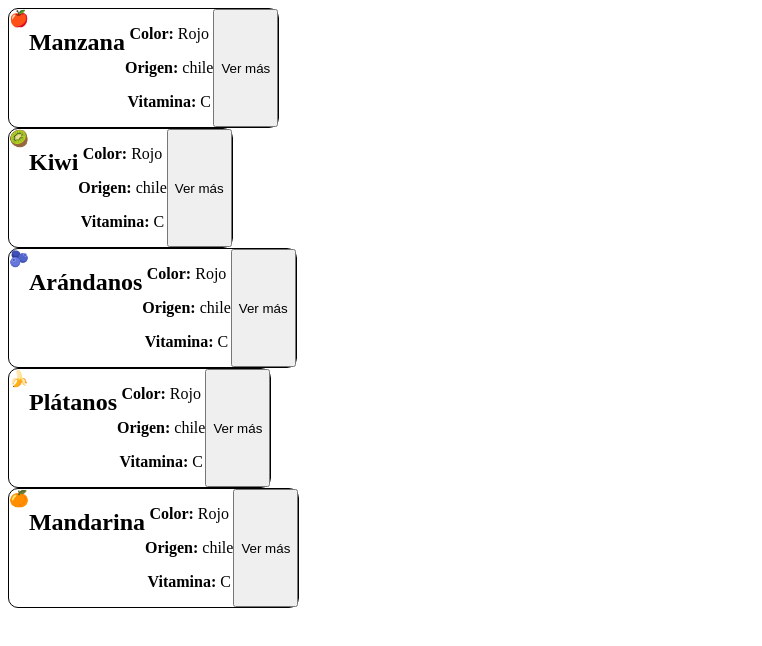
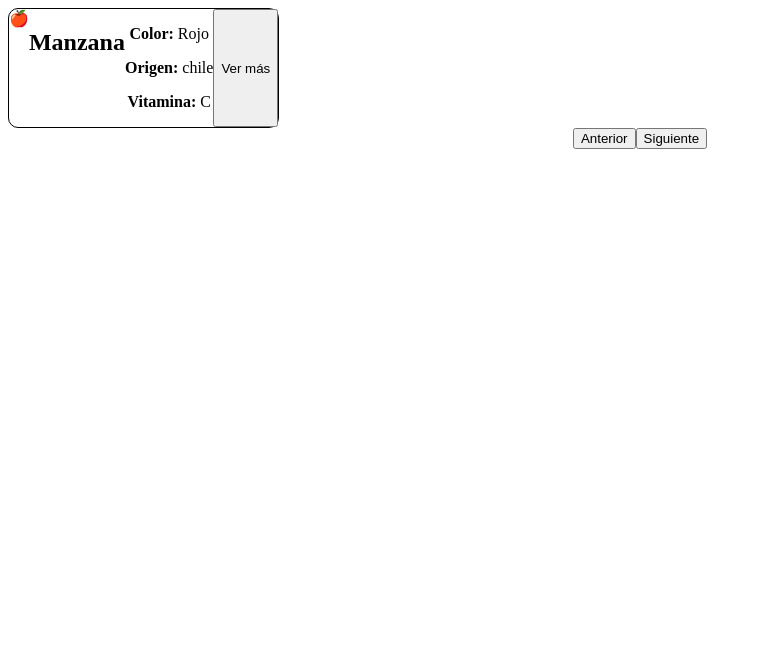
Before and after one commit to VSefni/my-first-react-proyect, a React (Vite) app in the folder my-first-react-project/: page / in a window 1280 px wide. Shown: the top 646 px of the page, without its empty margins (0-762 px from the left). Built offline with nearby package versions, Linux system fonts and the light colour scheme.

Commit message:
añadido de botones anterior y siguiente para ir viendo las distintas frutas

```diff
--- a/my-first-react-project/src/App.jsx
+++ b/my-first-react-project/src/App.jsx
@@ -1,5 +1,6 @@
 import './App.css'
 import CatalogoFrutas from "./CatalogoFrutas.jsx";
+import {useState} from "react";
 
 function App() {
     const frutas = [
@@ -9,13 +10,29 @@ function App() {
         { emoji:"🍌", nombre:"Plátanos", origen:"chile",vitamina:"C", color:"Rojo", id:4 },
         { emoji:"🍊", nombre:"Mandarina", origen:"chile",vitamina:"C", color:"Rojo", id:5 }
     ]
+
+    const [numero, setNumero] = useState(0);
+
+    const siguiente = () => {
+        if (numero === frutas.length-1) {
+            setNumero(0)
+        } else {
+            setNumero(numero + 1);
+        }
+    }
+    const anterior = () => {
+        if (numero === 0) {
+            setNumero(frutas.length-1)
+        } else {
+            setNumero(numero - 1);
+        }
+    }
+
     return (
         <div className="App">
-            <CatalogoFrutas fruta={frutas[0]}/>
-            <CatalogoFrutas fruta={frutas[1]}/>
-            <CatalogoFrutas fruta={frutas[2]}/>
-            <CatalogoFrutas fruta={frutas[3]}/>
-            <CatalogoFrutas fruta={frutas[4]}/>
+            <CatalogoFrutas fruta={frutas[numero]}/>
+            <button onClick={anterior}>Anterior</button>
+            <button onClick={siguiente}>Siguiente</button>
         </div>
     )
 }
--- a/my-first-react-project/src/CatalogoFrutas.jsx
+++ b/my-first-react-project/src/CatalogoFrutas.jsx
@@ -6,9 +6,7 @@ function CatalogoFrutas({fruta}) {
         <div className="catalogoFrutas">
             <div className="fruta-card">
                 <div className="fruta-emoji">{fruta.emoji}</div>
-                <h2 onClick={()=>{
-                    console.log("h2")
-                }} className="fruta-nombre">{fruta.nombre}</h2>
+                <h2 className="fruta-nombre">{fruta.nombre}</h2>
                 <div className="fruta-info">
                     <p><strong>Color:</strong> {fruta.color}</p>
                     <p><strong>Origen:</strong> {fruta.origen}</p>
```
